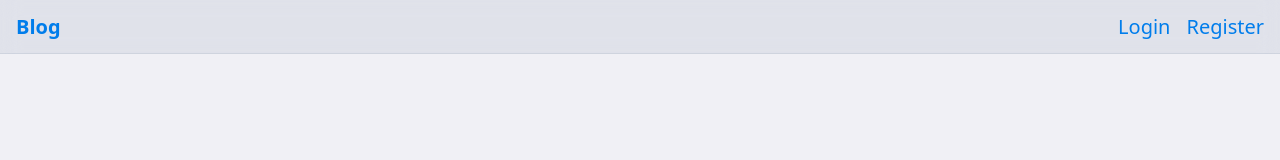
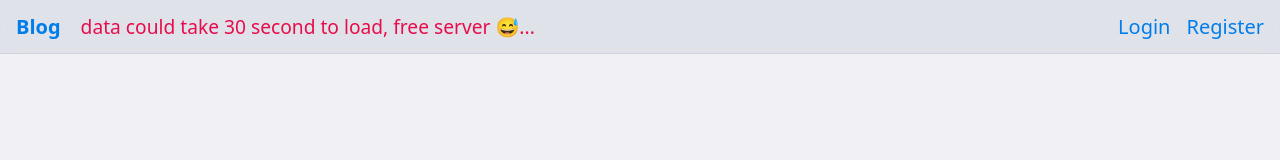
Before and after one commit to emanuelefavero/blog-mern, a React (Create React App) app in the folder client/: page / in a window 1280 px wide. Shown: the top 160 px of the page. Built offline with nearby package versions, Linux system fonts and the light colour scheme; no server answers.

Commit message:
client - add fourthWallMessage in Header.tsx

```diff
--- a/client/src/components/Header.module.css
+++ b/client/src/components/Header.module.css
@@ -45,6 +45,13 @@
   top: -0.4rem;
 }
 
+.Header .fourthWallMessage {
+  font-size: 1.2rem;
+  font-weight: 500;
+  color: rgb(231, 12, 74);
+  margin-left: 1rem;
+}
+
 .Header button {
   background: none;
   padding: 0;
--- a/client/src/components/Header.tsx
+++ b/client/src/components/Header.tsx
@@ -1,13 +1,21 @@
 import styles from './Header.module.css'
 import { Link } from 'react-router-dom'
-import { useContext, useEffect } from 'react'
+import { useContext, useEffect, useState } from 'react'
 import UserContext from '../context/UserContext'
 
 function Header() {
-  const { user, logout } = useContext(UserContext)
+  const { user, getUser, logout } = useContext(UserContext)
+  const [showMessage, setShowMessage] = useState(false)
 
   useEffect(() => {
-    // getUser()
+    getUser()
+
+    // set timeout for 10 seconds and then hide the message
+    setShowMessage(true)
+    setTimeout(() => {
+      setShowMessage(false)
+    }, 10000)
+
     // eslint-disable-next-line react-hooks/exhaustive-deps
   }, [])
 
@@ -21,6 +29,12 @@ function Header() {
               <span className={styles.adminBadge}>Admin</span>
             ) : (
               <span className={styles.userBadge}>{user?.username}</span>
+            )}
+
+            {showMessage && (
+              <span className={styles.fourthWallMessage}>
+                data could take 30 second to load, free server 😅...
+              </span>
             )}
           </span>
 
```
